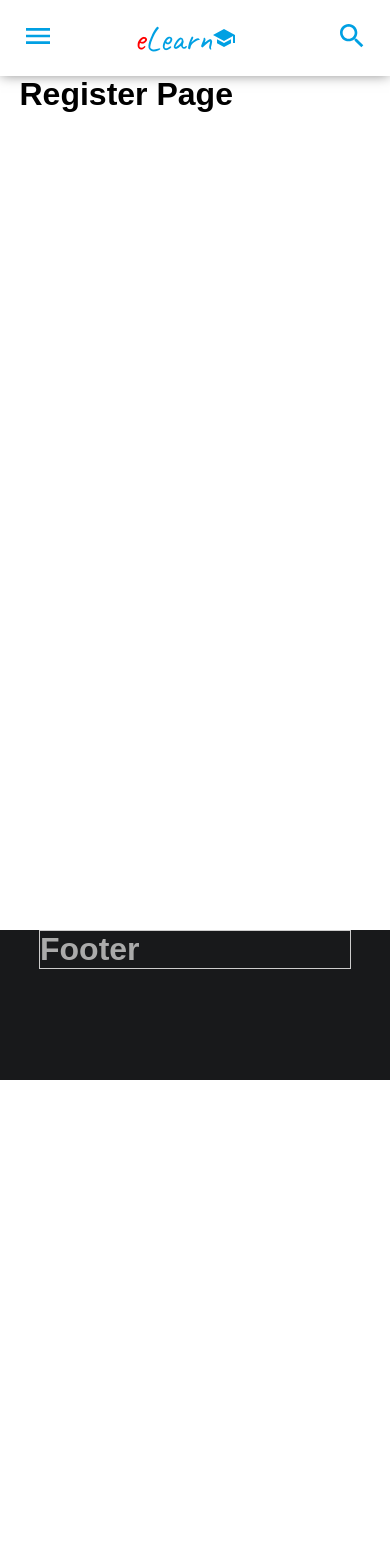
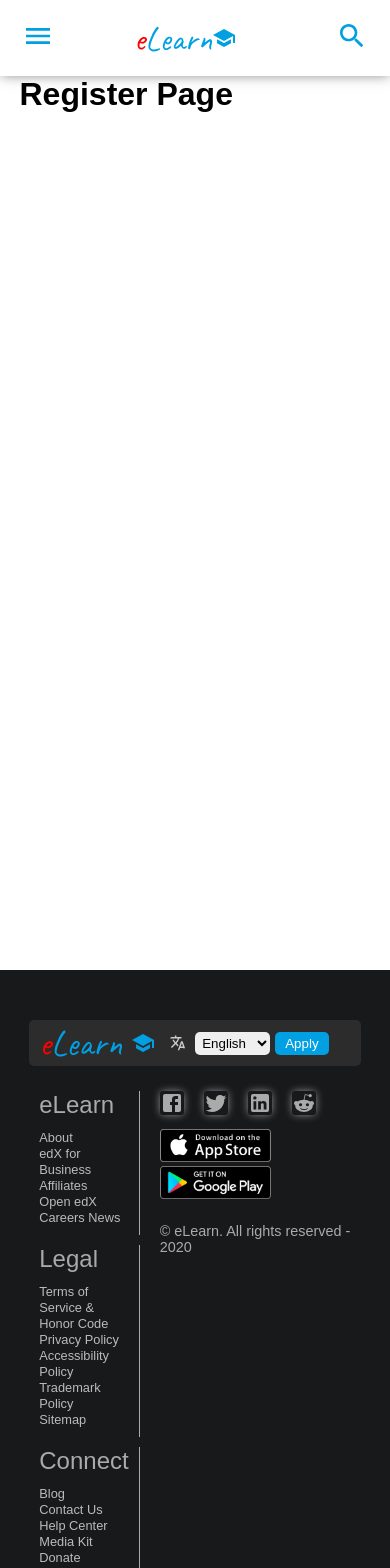
Before and after one commit to amarbessedik/e-learning-platform-v1, a React (Create React App) app: page /register in a window 390 px wide. Shown: the top 1568 px of the page. Before the commit the page ends 1080 px from the top, so only its background shows below. Built offline with nearby package versions, Linux system fonts and the light colour scheme.

Commit message:
Responsive footer added

```diff
--- a/src/components/Footer/Footer.css
+++ b/src/components/Footer/Footer.css
@@ -1,7 +1,171 @@
-.footer{
-    width: 80vw;
-    margin: 10px auto;
-    border: 1px solid #ccc;
-    height: 90%;
-    color: #aaa;
+.footer {
+  width: 85vw;
+  margin: 50px auto 0;
+  /* border: 1px solid #ccc; */
+  height: 90%;
+  color: #aaa;
+  display: flex;
+  padding: 25px 0;
 }
+.footer__left,
+.footer__right {
+  /* border: 1px solid #aaa; */
+  padding: 0 10px;
+}
+.footer__left{
+    /* border: 1px solid #aaa; */
+    border-radius: 5px;
+    background: rgb(44, 44, 44);
+}
+.footer__right {
+  flex: 1;
+  display: flex;
+  justify-content: space-between;
+}
+.footer__links {
+  flex: 1;
+  margin-right: 20px;
+}
+.footer__left h1 {
+  font-family: "Caveat", cursive;
+  font-weight: 500;
+  font-size: 36px;
+  color: var(--blueColor);
+  margin-right: 10px;
+  border-radius: 5px;
+}
+.footer__left h1 span {
+  color: red;
+}
+.language__selector {
+  display: flex;
+  justify-content: center;
+  align-items: center;
+}
+.language__selector > *:not(:last-child) {
+  margin-right: 5px;
+}
+.language__icon__container {
+  display: flex;
+}
+.language__icon {
+  color: #ccc;
+  font-size: 1.1rem !important;
+  /* background: #fff; */
+  box-sizing: content-box;
+  padding: 4px;
+  border-radius: 50%;
+}
+.language__dropdown {
+  padding: 3px;
+  border: none;
+  outline: none;
+  border-radius: 5px;
+}
+.language__btn {
+  padding: 4px 10px;
+  color: #fff;
+  background: var(--blueColor);
+  border: none;
+  outline: none;
+  border-radius: 5px;
+  cursor: pointer;
+}
+.language__btn:hover {
+  background: rgb(102, 187, 243);
+}
+.footer__links {
+  display: flex;
+  justify-content: space-evenly;
+}
+.footer__links > * {
+  /* border: 1px solid #ccc; */
+}
+.footer__links > * ul {
+  padding: 10px 0;
+  list-style: none;
+}
+.footer__links > * ul li a {
+  color: #bbb;
+  font-size: 0.8rem;
+}
+.footer__links h2{
+    font-weight: 500;
+}
+.social__icons {
+  margin-bottom: 10px;
+}
+.social__icons > *{
+    cursor: pointer;
+}
+.social__icons > *:not(last-child) {
+  margin-right: 20px;
+}
+.social__icons > * {
+  box-shadow: 0 0 8px -1px #aaa;
+  border-radius: 3px ;
+}
+.social__icons > *:hover {
+  box-shadow: 0 0 8px 0px #aaa;
+}
+.download__app__links{
+    display: flex;
+    justify-content: space-between;
+    margin-bottom: 20px;
+}
+.app__download img{
+    height: 33px;
+}
+.app__download img:hover{
+  box-shadow: 0 0 8px -1px #aaa;
+}
+.copy__right{
+    font-size: .9rem;
+}
+
+/* Media queries */
+@media only screen and (max-width: 1050px){
+    .footer__right{
+        display: flex;
+        flex-direction: column;
+    }
+    .footer__links{
+        justify-content: space-between;
+        margin-bottom: 20px;
+    }
+    .download__app__links{
+        justify-content: left;
+    }
+    .app__download:first-child{
+       margin-right: 20px;
+    }
+}
+@media only screen and (max-width: 860px){
+    .footer__right{
+        flex-direction: row;
+    }
+    .footer__links{
+        display: flex;
+        flex-direction: column;
+    }
+    .footer__links>*{
+        padding-right: 10px;
+        border-right: 1px solid #aaa;
+    }
+    .footer__links>*:not(:last-of-type){
+        margin-bottom: 10px;
+    }
+    .download__app__links{
+        display: flex;
+        flex-direction: column;
+    }
+}
+@media only screen and (max-width: 735px){
+    .footer{
+        flex-direction: column;
+    }
+    .footer__left{
+        display: flex;
+        margin: 25px 0;
+    }
+}
--- a/src/components/Footer/Footer.js
+++ b/src/components/Footer/Footer.js
@@ -1,12 +1,125 @@
-import React from 'react';
-import './Footer.css';
+import React from "react";
+import "./Footer.css";
+import { Link } from "react-router-dom";
+import TranslateIcon from "@material-ui/icons/Translate";
+import SchoolIcon from "@material-ui/icons/School";
+import FacebookIcon from "@material-ui/icons/Facebook";
+import TwitterIcon from "@material-ui/icons/Twitter";
+import LinkedInIcon from "@material-ui/icons/LinkedIn";
+import RedditIcon from "@material-ui/icons/Reddit";
+import google_play from "../../images/google_play.png";
+import app_store from "../../images/app_store.png";
 
 const Footer = () => {
-    return (
-        <div className="footer">
-            <h1>Footer</h1>
+  return (
+    <div className="footer">
+      <div className="footer__left">
+        <h1>
+          <span>e</span>Learn <SchoolIcon />
+        </h1>
+        <div className="language__selector">
+          <div className="language__icon__container">
+            <TranslateIcon className="language__icon" />
+          </div>
+          <select className="language__dropdown" name="select" id="select">
+            <option value="English">English</option>
+            <option value="Spanish">Spanish</option>
+          </select>
+          <button className="language__btn" type="button">
+            Apply
+          </button>
         </div>
-    );
-}
+      </div>
+      <div className="footer__right">
+        <div className="footer__links">
+          <div className="eLearn">
+            <h2>eLearn</h2>
+            <ul>
+              <li>
+                <Link to="/">About</Link>
+              </li>
+              <li>
+                <Link to="/">edX for Business</Link>
+              </li>
+              <li>
+                <Link to="/">Affiliates</Link>
+              </li>
+              <li>
+                <Link to="/">Open edX</Link>
+              </li>
+              <li>
+                <Link to="/">Careers News</Link>
+              </li>
+            </ul>
+          </div>
+          <div className="legal">
+            <h2>Legal</h2>
+            <ul>
+              <li>
+                <Link to="/">Terms of Service &amp; Honor Code </Link>
+              </li>
+              <li>
+                <Link to="/">Privacy Policy </Link>
+              </li>
+              <li>
+                <Link to="/">Accessibility Policy </Link>
+              </li>
+              <li>
+                <Link to="/">Trademark Policy </Link>
+              </li>
+              <li>
+                <Link to="/">Sitemap</Link>
+              </li>
+            </ul>
+          </div>
+          <div className="connect">
+            <h2>Connect</h2>
+            <ul>
+              <li>
+                <Link to="/">Blog </Link>
+              </li>
+              <li>
+                <Link to="/">Contact Us </Link>
+              </li>
+              <li>
+                <Link to="/">Help Center</Link>
+              </li>
+              <li>
+                <Link to="/">Media Kit </Link>
+              </li>
+              <li>
+                <Link to="/">Donate </Link>
+              </li>
+            </ul>
+          </div>
+        </div>
+        <div className="footer__social__media">
+          <div className="social__icons">
+            <FacebookIcon />
+            <TwitterIcon />
+            <LinkedInIcon />
+            <RedditIcon />
+          </div>
+          <div className="download__app__links">
+            <div className="app__store app__download">
+              <Link to="/">
+                <img src={app_store} alt="app_store" />
+              </Link>
+            </div>
+            <div className="google__play app__download">
+              <Link to="/">
+                <img src={google_play} alt="google_play" />
+              </Link>
+            </div>
+          </div>
+          <div className="copy__right">
+            &copy; eLearn. All rights reserved - 2020
+          </div>
+        </div>
+      </div>
+      <div></div>
+    </div>
+  );
+};
 
 export default Footer;
--- a/src/components/Subjects/Subject.css
+++ b/src/components/Subjects/Subject.css
@@ -5,6 +5,9 @@
   overflow: hidden;
   border-top: none;
   margin-top: 20px;
+}
+.card__header:hover {
+  background: #065683;
 }
 .card__header {
   display: flex;
@@ -33,15 +36,32 @@
 }
 .card__list {
   padding: 30px;
-  background: #DCEEF7;
+  background: #eef1f8;
 }
 
-@media only screen and (max-width: 900px) {
+ul {
+  list-style-type: circle;
+  font-size: 0.9rem;
+}
+ul li a{
+  color: #333;
+  color: #065683;
+}
+ul li a:hover {
+  text-decoration: underline;
+}
+.card__title a {
+  color: #fff;
+}
+.card__title a:hover {
+  color: rgb(207, 219, 245);
+}
+@media only screen and (max-width: 960px) {
   .subject__card {
-    width: 45%;
+    width: 48%;
   }
 }
-@media only screen and (max-width: 768px) {
+@media only screen and (max-width: 620px) {
   .subject__card {
     width: 100%;
   }
--- a/src/components/Subjects/Subject.js
+++ b/src/components/Subjects/Subject.js
@@ -5,15 +5,17 @@ import { Link } from "react-router-dom";
 const Subject = ({ Icon, title, data }) => {
   return (
     <div className="subject__card">
-      <div className="card__header">
-        <div className="card__icon">{Icon}</div>
-        <div className="card__title">{title}</div>
-      </div>
+      <Link tot='/'>
+        <div className="card__header">
+          <div className="card__icon">{Icon}</div>
+          <div className="card__title">{title}</div>
+        </div>
+      </Link>
       <div className="card__list">
         <ul>
           {data.map((link, index) => {
             return (
-              <li>
+              <li key={index}>
                 <Link to="/">{link}</Link>
               </li>
             );
--- a/src/components/Subjects/data.js
+++ b/src/components/Subjects/data.js
@@ -16,7 +16,8 @@ export const language =[
     'ESL',
     'Grammer',
     'Italian',
-    'MAndarin',
+    'Japanese',
+    'Mandarin',
     'Sign Language',
     'Spanish',
     'Writing'
@@ -25,6 +26,7 @@ export const data_science =[
     'Artificial Intelligence',
     'Big Data',
     'Cloud Computing',
+    'Computer Programming',
     'Data Analysis',
     'Data Mining',
     'MAchine Learning',
--- a/src/pages/Home/Home.css
+++ b/src/pages/Home/Home.css
@@ -15,6 +15,9 @@
   flex-direction: column;
   flex-wrap: wrap;
 }
+.popular__subjects{
+  padding-top: 50px;
+}
 .subject__container{
   display: flex;
   flex-wrap: wrap;
--- a/src/pages/Home/Home.js
+++ b/src/pages/Home/Home.js
@@ -17,7 +17,7 @@ const Home = () => {
         </div>
         {/* popular subjects */}
         <div className="subjects__wrapper">
-          <h1 className="popular__subjects">Popular subjects</h1>
+          <h2 className="popular__subjects">Popular subjects</h2>
           <SubjectList />
         </div>
       </div>
```
Also changed, not shown: src/App.js (line endings or trailing spaces), src/components/Subject/Subject.css (deleted), src/components/Subject/Subject.js (deleted), src/images/app_store.png (added), src/images/google_play.png (added).
